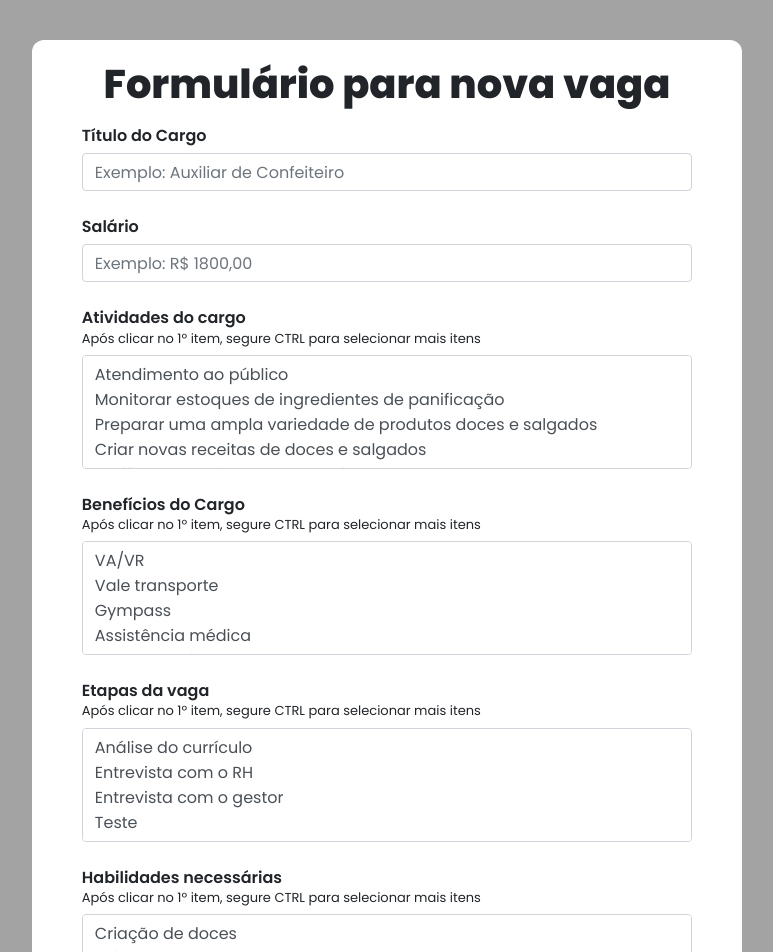
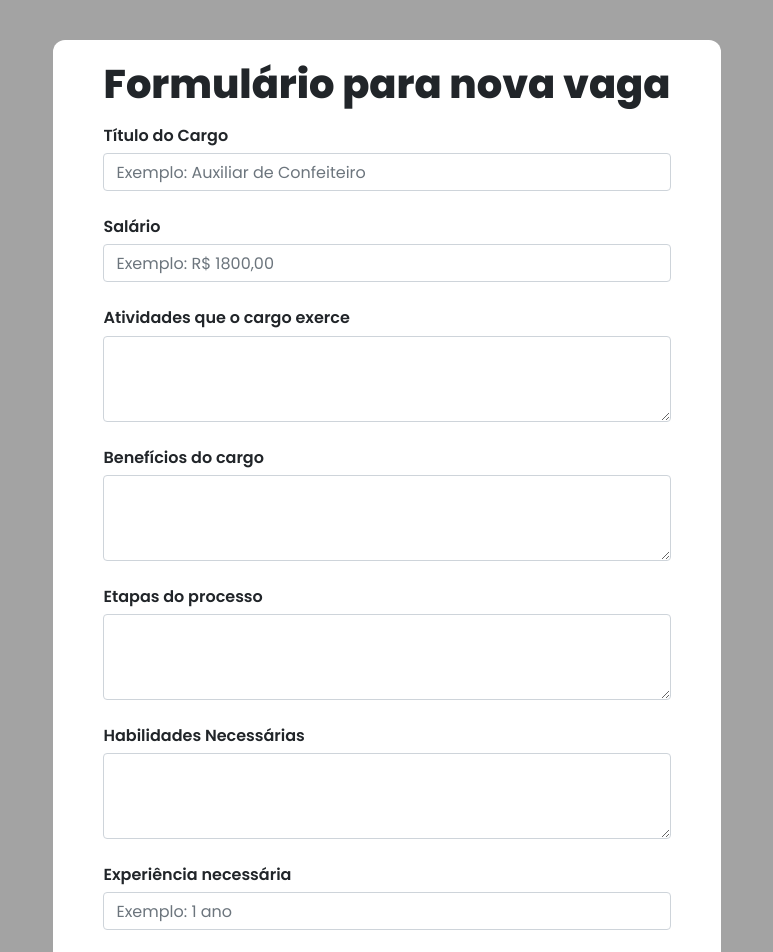
Before and after one commit to ecpieritz/jobs-form, a React (Create React App) app: page / in a window 1280 px wide. Shown: the top 952 px of the page, without its empty margins (253-1026 px from the left). Built offline with nearby package versions, Linux system fonts and the light colour scheme.

Commit message:
Changed form HTML

```diff
--- a/src/components/Form/index.js
+++ b/src/components/Form/index.js
@@ -5,12 +5,21 @@ class Form extends Component {
   state = {
     jobTitle: '',
     salary: '',
-    activities: [],
-    benefits: [],
-    processSteps: [],
-    skills: [],
+    activities: '',
+    benefits: '',
+    processSteps: '',
+    skills: '',
     experienceRequired: '',
     jobSubmitted: false
+  }
+
+  onChange = input => event =>{
+    this.setState({
+      [input]:event.target.value,
+    })
+  }
+
+  handleChange = (e) => {
   }
 
   render() {
@@ -19,65 +28,35 @@ class Form extends Component {
         <h1>Formulário para nova vaga</h1>
         <form>
           <div className="form-group">
-            <label for="job-title">Título do Cargo</label>
-            <input type="text" className="form-control" id="job-title" placeholder="Exemplo: Auxiliar de Confeiteiro" />
+            <label htmlFor="job-title">Título do Cargo</label>
+            <input onChange={this.onChange('jobTitle')} type="text" className="form-control " id="job-title" placeholder="Exemplo: Auxiliar de Confeiteiro" required />
           </div>
           <div className="form-group">
-            <label for="job-salary">Salário</label>
-            <input type="text" className="form-control" id="job-salary" placeholder="Exemplo: R$ 1800,00" />
+            <label htmlFor="job-salary">Salário</label>
+            <input onChange={this.onChange('salary')} type="text" className="form-control " id="job-salary" placeholder="Exemplo: R$ 1800,00" required />
           </div>
           <div className="form-group">
-            <label for="job-activities">Atividades do cargo<span><br/>Após clicar no 1º item, segure CTRL para selecionar mais itens</span></label>
-            <select multiple className="form-control" id="job-activities">
-              <option>Atendimento ao público</option>
-              <option>Monitorar estoques de ingredientes de panificação</option>
-              <option>Preparar uma ampla variedade de produtos doces e salgados</option>
-              <option>Criar novas receitas de doces e salgados</option>
-              <option>Verificar a qualidade do material</option>
-              <option>Verificar a condição dos equipamentos e dispositivos usados na cozinha</option>
-              <option>Orientar funcionários menos experientes</option>
-              <option>Manter a organização da cozinha</option>
-            </select>
+            <label htmlFor="job-activities">Atividades que o cargo exerce</label>
+            <textarea onChange={this.onChange('activitie')} className="form-control" id="job-activities" rows="3" required></textarea>
           </div>
           <div className="form-group">
-            <label for="job-benefits">Benefícios do Cargo<span><br/>Após clicar no 1º item, segure CTRL para selecionar mais itens</span></label>
-            <select multiple className="form-control" id="job-benefits">
-              <option>VA/VR</option>
-              <option>Vale transporte</option>
-              <option>Gympass</option>
-              <option>Assistência médica</option>
-              <option>Seguro de vida</option>
-              <option>Day off no seu aniversário</option>
-              <option>CLT</option>
-              <option>PJ</option>
-            </select>
+            <label htmlFor="job-benefits">Benefícios do cargo</label>
+            <textarea onChange={this.onChange('benefits')} className="form-control" id="job-benefits" rows="3" required></textarea>
           </div>
           <div className="form-group">
-            <label for="process-step">Etapas da vaga<span><br/>Após clicar no 1º item, segure CTRL para selecionar mais itens</span></label>
-            <select multiple className="form-control" id="process-step">
-              <option>Análise do currículo</option>
-              <option>Entrevista com o RH</option>
-              <option>Entrevista com o gestor</option>
-              <option>Teste</option>
-              <option>Contratação</option>
-            </select>
+            <label htmlFor="process-steps">Etapas do processo</label>
+            <textarea onChange={this.onChange('processSteps')} className="form-control" id="process-steps" rows="3" required></textarea>
           </div>
           <div className="form-group">
-            <label for="job-skills">Habilidades necessárias<span><br/>Após clicar no 1º item, segure CTRL para selecionar mais itens</span></label>
-            <select multiple className="form-control" id="job-skills">
-              <option>Criação de doces</option>
-              <option>Criação de salgados</option>
-              <option>Gestão de grupo</option>
-              <option>Gestão de produtos</option>
-              <option>Administração</option>
-            </select>
+            <label htmlFor="job-skills">Habilidades Necessárias</label>
+            <textarea onChange={this.onChange('skills')} className="form-control" id="job-job-skills" rows="3" required></textarea>
           </div>
           <div className="form-group">
-            <label for="job-experience">Experiência necessária</label>
-            <input type="text" className="form-control" id="job-experience" placeholder="Exemplo: 1 ano" />
+            <label htmlFor="job-experience">Experiência necessária</label>
+            <input onChange={this.onChange('experienceRequired')} type="text" className="form-control " id="job-experience" placeholder="Exemplo: 1 ano" required />
           </div>
           <div className="form-group">
-            <label for="job-observations">Observações extras</label>
+            <label htmlFor="job-observations">Observações extras</label>
             <textarea className="form-control" id="job-observations" rows="3"></textarea>
           </div>
           <button type="submit" className="btn btn-info">Enviar</button>
--- a/src/components/Form/style.css
+++ b/src/components/Form/style.css
@@ -16,8 +16,3 @@
   line-height: 1.2;
   margin-top: 10px;
 }
-
-.job-form label span{
-  font-weight: 400;
-  font-size: 13px;
-}
```
